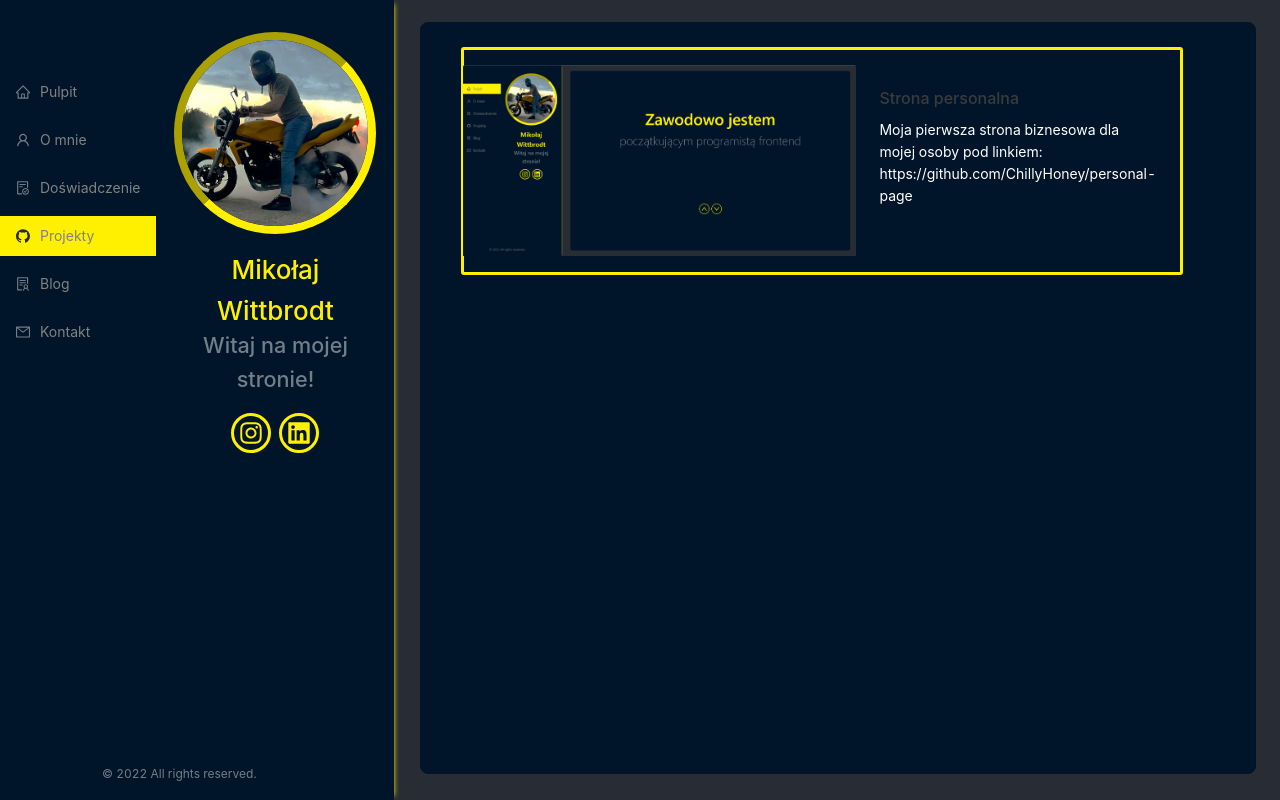
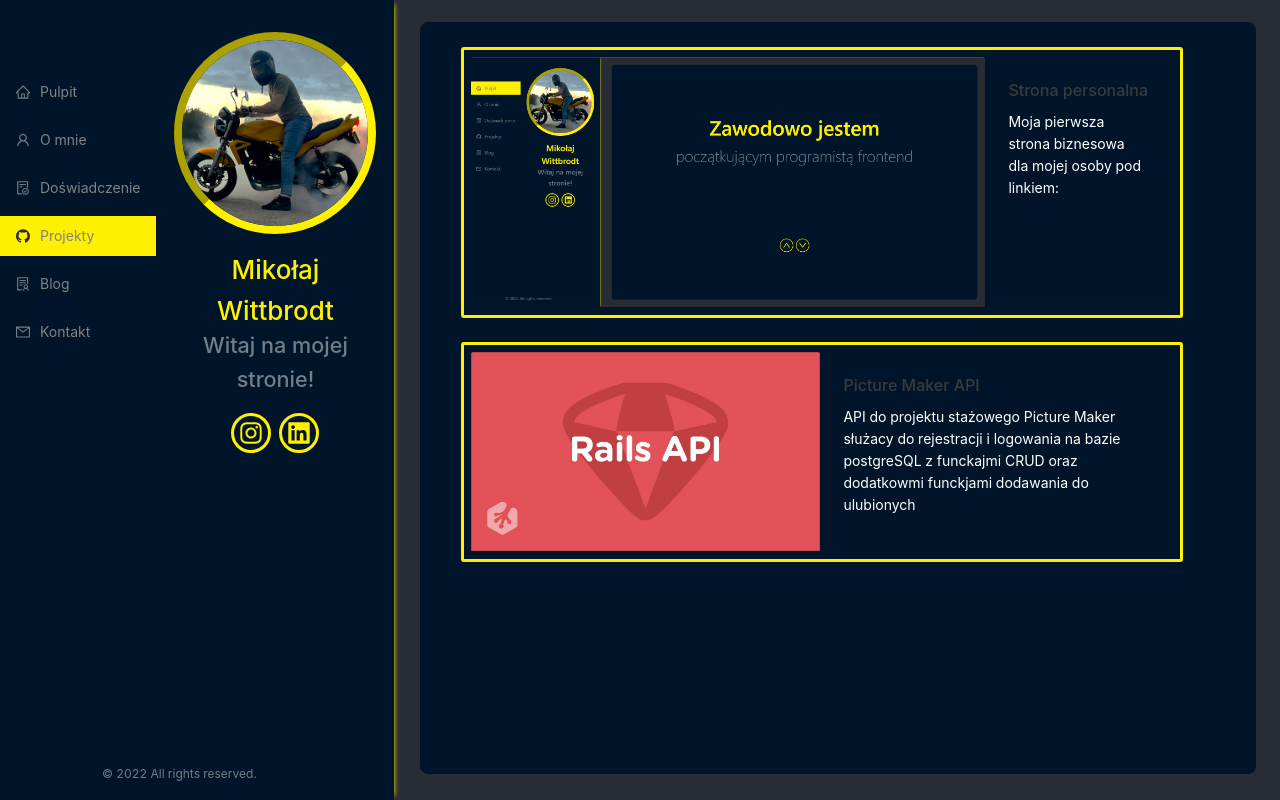
Before and after one commit to ChillyHoney/personal-page, a React (Create React App) app: page /projects in a window 1280 px wide. Built offline with nearby package versions, Linux system fonts and the light colour scheme.

Commit message:
Projects done

```diff
--- a/src/pages/Projects.tsx
+++ b/src/pages/Projects.tsx
@@ -2,7 +2,9 @@
 import { Card } from 'antd';
 import styled from 'styled-components';
 import PersonalPage from '../images/personalpage.png';
+import PictureMakerAPI from '../images/picturemakerAPI.jpg';
 import { device } from '../misc/styledBreakpoints';
+import { Link } from 'react-router-dom';
 
 const { Meta } = Card;
 
@@ -12,19 +14,29 @@
     src: PersonalPage,
     title: 'Strona personalna',
     desc: `Moja pierwsza strona biznesowa dla mojej osoby pod linkiem:
-    https://github.com/ChillyHoney/personal-page`,
+    `,
+    link: 'https://github.com/ChillyHoney/personal-page',
+  },
+  {
+    alt: 'ruby-on-rails',
+    src: PictureMakerAPI,
+    title: 'Picture Maker API',
+    desc: `API do projektu stażowego Picture Maker służacy do rejestracji i logowania na bazie postgreSQL z funckajmi CRUD oraz dodatkowmi funckjami dodawania do ulubionych`,
+    link: 'https://github.com/ChillyHoney/Picture-Maker-API',
   },
 ];
 
 const Projects = () => (
   <Wrapper>
     {ProjectsData.map((data) => (
+      <a href={data.link}>
         <StyledCard hoverable cover={<img alt={data.alt} src={data.src} />}>
           <Meta
             title={data.title}
             description={<Description>{data.desc}</Description>}
           />
         </StyledCard>
+      </a>
     ))}
   </Wrapper>
 );
@@ -54,7 +66,7 @@
 `;
 
 const StyledCard = styled(Card)`
-  padding: 16px 0 16px 0;
+  padding: 8px 8px 8px 8px;
   margin: 0 0 24px;
   background-color: #001529;
   border: 3px solid #fff000;
```
Also changed, not shown: src/images/picturemakerAPI.jpg (added). Lines whose indentation alone changed are shown as unchanged.
